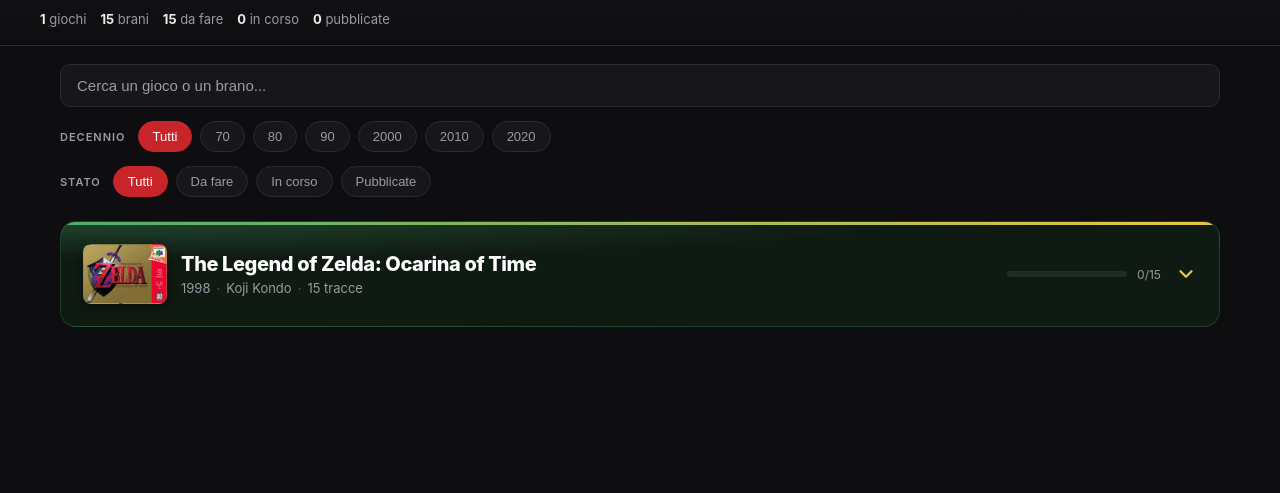
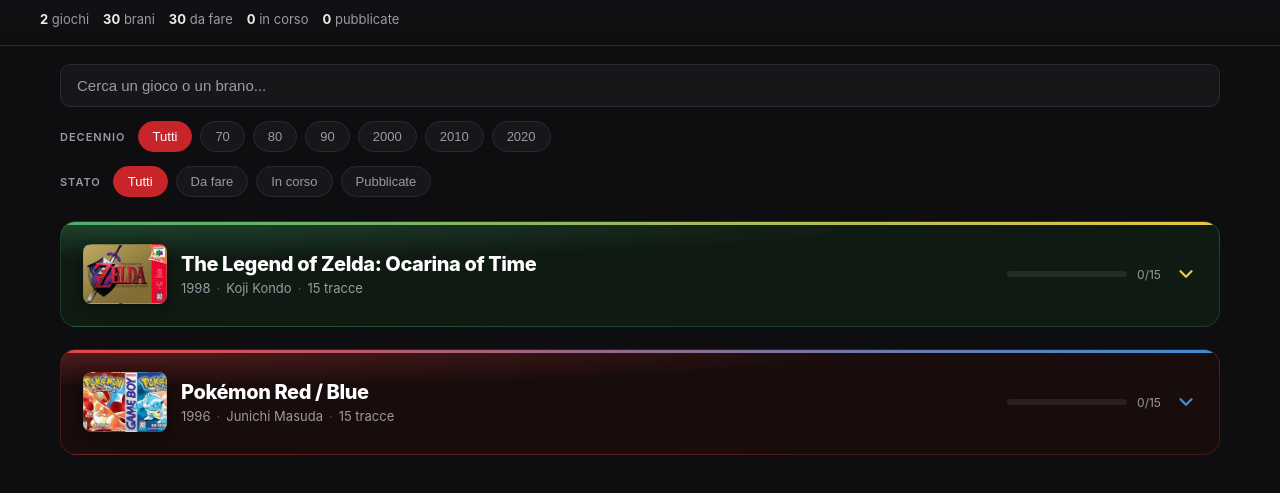
Before and after one commit to Athor777/cover-finder, a plain HTML site: page index.html in a window 1280 px wide. Shown: the part 51-544 px from the top of the page. Drawn offline with Linux system fonts and the light colour scheme.

Commit message:
Add Pokémon Red/Blue (1996, Junichi Masuda)
Red-Pokéball + blue-Blastoise palette. 15 most popular tracks led by
Lavender Town, Wild Battle, and Pallet Town.

```diff
--- a/index.html
+++ b/index.html
@@ -414,6 +414,38 @@
       'Great Fairy Fountain',
       'Title Theme'
     ]
+  },
+
+  {
+    id: 'pokemon-redblue',
+    title: 'Pokémon Red / Blue',
+    year: 1996,
+    composer: 'Junichi Masuda',
+    cover: 'covers/pokemon-redblue.jpg',
+    palette: {
+      bg: '#180c0c',
+      accent: '#e84545',     // rosso Pokéball
+      accent2: '#3b8ed6',    // blu Blastoise
+      line: 'rgba(232,69,69,0.22)',
+      glow: 'rgba(232,69,69,0.28)'
+    },
+    tracks: [
+      'Lavender Town',
+      'Battle! (Wild Pokémon)',
+      'Pallet Town',
+      'Battle! (Trainer)',
+      'Pokémon Center',
+      'Champion Battle (Rival Final)',
+      'Cerulean City',
+      'Route 1',
+      'Pewter City',
+      'Cinnabar Mansion',
+      'Vermilion City (S.S. Anne)',
+      'Title Theme / Opening',
+      'Bicycle Theme',
+      'Viridian Forest',
+      'Surf Theme'
+    ]
   }
 ];
 
```
Also changed, not shown: covers/pokemon-redblue.jpg (added).
